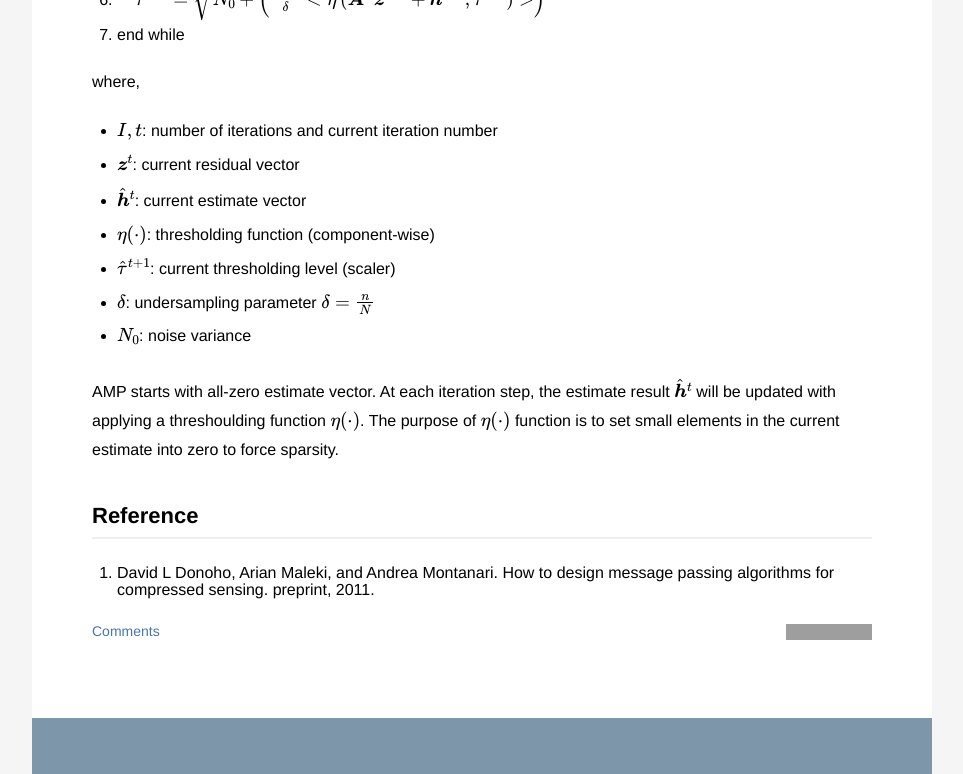
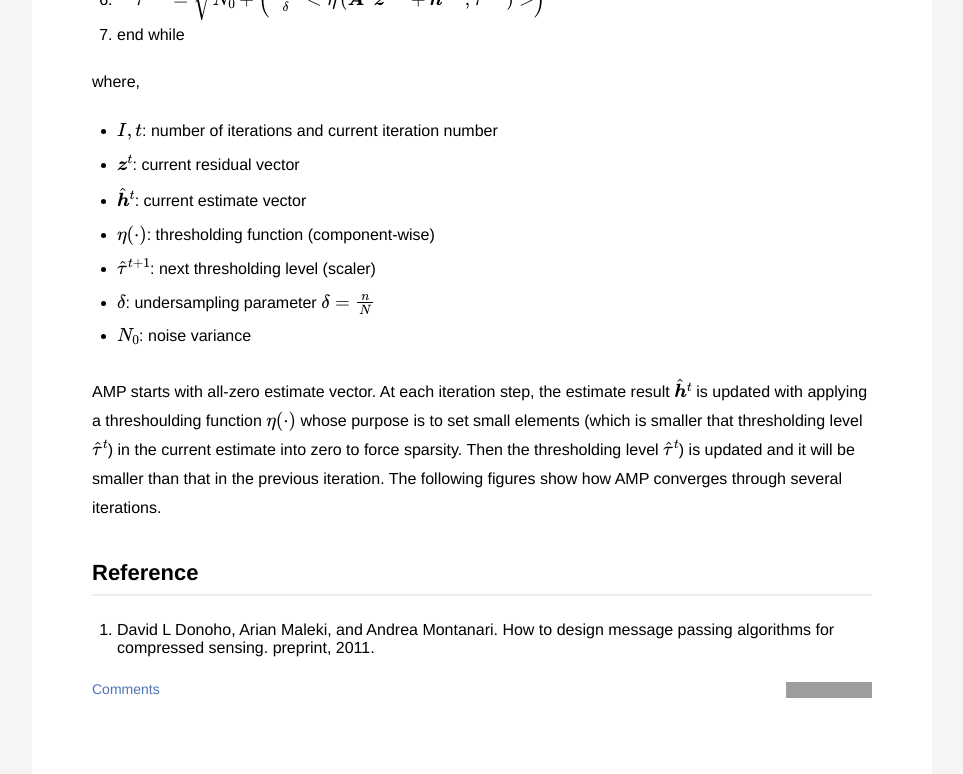
Before and after one commit to danqing117/danqing117.github.io, a Jekyll site: the page built from _posts/2017-04-06-AMP.md, in a window 1280 px wide and 900 px high, scrolled down 1562 px, cut to the strip 0-774 px from the top of the window. Shown: the whole strip, without its empty margins (158-1121 px from the left). Built offline with Jekyll 4.4.1, drawn with Linux system fonts in a browser that asks for light colours; formulas are drawn with MathJax 3; grey boxes are pictures that could not be loaded.

Commit message:
Update 2017-04-06-AMP.md

```diff
--- a/_posts/2017-04-06-AMP.md
+++ b/_posts/2017-04-06-AMP.md
@@ -60,11 +60,12 @@ where,
  * \\(\boldsymbol{z}^t\\): current residual vector
  * \\(\hat{\boldsymbol{h}}^t \\): current estimate vector
  * \\(\eta(\cdot)\\): thresholding function (component-wise)
- * \\(\hat{\tau}^{t+1}\\): current thresholding level (scaler)
+ * \\(\hat{\tau}^{t+1}\\): next thresholding level (scaler)
  * \\(\delta\\): undersampling parameter \\( \delta = \frac{n}{N} \\)
  * \\(N_0\\): noise variance
 
-AMP starts with all-zero estimate vector. At each iteration step, the estimate result \\(\hat{\boldsymbol{h}}^t\\) will be updated with applying a threshoulding function \\(\eta(\cdot)\\). The purpose of \\(\eta(\cdot)\\) function is to set small elements in the current estimate into zero to force sparsity.
+AMP starts with all-zero estimate vector. At each iteration step, the estimate result \\(\hat{\boldsymbol{h}}^t\\) is updated with applying a threshoulding function \\(\eta(\cdot)\\) whose purpose is to set small elements (which is smaller that thresholding level \\(\hat{\tau}^{t}\\)) in the current estimate into zero to force sparsity. Then the thresholding level \\(\hat{\tau}^{t}\\)) is updated and it will be smaller than that in the previous iteration. The following figures show how AMP converges through several iterations.
+
 
 
 ## Reference
```
